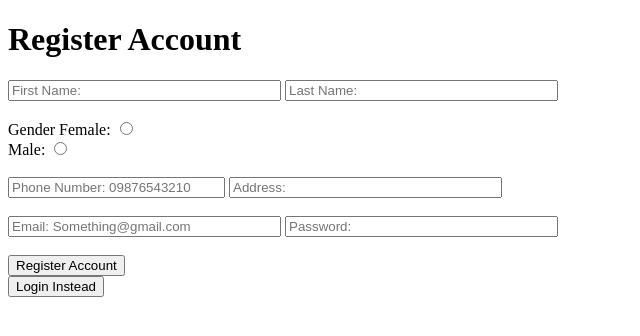
After one commit to bxlionelle/Resort-System, a Flask app: page /signup in a window 1280 px wide. The commit adds this page. Shown: the top 336 px of the page, without its empty margins (0-640 px from the left). Run offline with Flask 3, Linux system fonts and the light colour scheme.

Commit message:
maexplode naak

```diff
--- a/app.py
+++ b/app.py
@@ -1,10 +1,11 @@
-from flask import Flask, render_template, request, url_for, redirect
+from flask import Flask, render_template, request, url_for, redirect, session
 import sqlite3
 import os
 
 currentdirectory = os.path.dirname(os.path.abspath(__file__))
 
 app = Flask(__name__)
+app.secret_key = "hello"
 
 guestlist = []
 rooms = {
@@ -34,7 +35,80 @@ rooms = {
     }
 }
 
-@app.route("/", methods=["GET", "POST"])
+@app.route("/")
+def home():
+    return render_template ('home.html', rooms=rooms)
+
+@app.route('/signup', methods=["GET", "POST"])
+def signup():
+    if request.method == "POST":
+        customer = []
+        firstname = request.form.get("first-name")
+        lastname = request.form.get("last-name")
+        gender = request.form.get("gender")
+        cel_num = request.form.get("cel-number")
+        address = request.form.get("address")
+        email = request.form.get("email")
+        password = request.form.get("password")
+
+        session['user_info'] = {
+            'firstname': firstname,
+            'lastname': lastname,
+            'gender': gender,
+            'cel_num': cel_num,
+            'address': address,
+            'email': email,
+            'password': password
+        }
+
+        customer.append(firstname)
+        customer.append(lastname)
+        customer.append(gender)
+        customer.append(cel_num)
+        customer.append(address)
+        customer.append(email)
+        customer.append(password)
+
+        guestlist.append(customer)
+        print(guestlist)
+        return redirect(url_for('login'))
+    else:
+        return render_template('sign_up.html')
+
+@app.route('/login', methods=["GET", "POST"])
+def login():
+
+    if request.method == "POST":
+
+        get_email = request.form.get("email")
+        get_password = request.form.get("password")
+        valid = False
+
+        for customer in guestlist:
+            if get_email == customer[5] and get_password == customer[6]:
+                valid = True
+                session['user_info'] = {
+                    'firstname': customer[0],
+                    'lastname': customer[1],
+                    'gender': customer[2],
+                    'cel_num': customer[3],
+                    'address': customer[4],
+                    'email': customer[5],
+                }
+                break
+
+        if valid:
+            session['email'] = get_email
+            return render_template("index.html", rooms=rooms)
+        else:
+            return render_template('login.html', message="Invalid")
+
+    return render_template('login.html')
+
+
+
+
+@app.route("/index", methods=["GET", "POST"])
 def index():
 
     if request.method == "POST":
@@ -51,7 +125,10 @@ def index():
         guestlist.append(room_name)
 
         #Ig shoshow ha registration
+        user_info = session.get('user_info')
+
         return render_template("reservationform.html",
+            user_info=user_info,
             check_in=check_in,
             check_out=check_out,
             adults=adults,
@@ -76,46 +153,44 @@ def reservationform():
                 return generated_id
         id_gen = IDGenerator()
 
-
         guest = {
-            "firstname": request.form.get("firstname"),
-            "lastname": request.form.get("lastname"),
-            "address": request.form.get("address"),
-            "cel_num": request.form.get("cel-number"),
             "check_in": request.form.get("check_in"),
             "check_out": request.form.get("check_out"),
             "adults": request.form.get("adults"),
             "children": request.form.get("children"),
-            "room_name": request.form.get("room_type"),
-            "customer_id": id_gen.generate_id()
-
+            "room_name": request.form.get("room_name"),
+            "customer_id": id_gen.generate_id()  # ID GENERATOR :#
         }
 
+        # DB PURPOSES, DO NOT TOUCH UNLESS ASSIGNED TO YOU
         connection = sqlite3.connect(os.path.join(currentdirectory, "customer.db"))
-        cursor = connection.cursor()
+        #cursor = connection.cursor()
 
-        query1 = "INSERT INTO customer (firstname, lastname, address, cel_num, check_in, check_out, adults, children, room_name) VALUES (?, ?, ?, ?, ?, ?, ?, ?, ?)"
-        cursor.execute(query1, (guest["firstname"], guest["lastname"], guest["address"], guest["cel_num"], guest["check_in"], guest["check_out"], guest["adults"], guest["children"], guest["room_name"]))
         connection.commit()
         connection.close()
 
         guestlist.append(guest)
 
-        return redirect(url_for('payment', guest_index=len(guestlist) - 1))
+        return redirect(url_for('payment', guest_index=len(guestlist) - 1, guest=guest))
 
-
+    # para adi ha db, WAG GALAWIN
     check_in = request.args.get("check_in")
-    check_out = request.args.get("check_out" )
+    check_out = request.args.get("check_out")
     adults = request.args.get("adults")
     children = request.args.get("children")
-    room_type = request.args.get("room_name")
+    room_name = request.args.get("room_name")
 
-    return render_template("reservationform.html",
+    # An info na gin filled up ha signup
+    user_info = session.get('user_info')
+
+    return render_template("reservationform.html", user_info=user_info,
         check_in=check_in,
         check_out=check_out,
         adults=adults,
         children=children,
-        room_type=room_type)
+        room_name=room_name
+    )
+
 
 @app.route("/payment/<int:guest_index>", methods=['GET', 'POST'])
 def payment(guest_index):
@@ -126,13 +201,30 @@ def payment(guest_index):
         return redirect(url_for('receipt', guest_index=guest_index))
 
     guest = guestlist[guest_index]
-    return render_template("payment.html", guest=guest)
+    user_info = session.get('user_info')
+    check_in = request.args.get("check_in")
+    check_out = request.args.get("check_out")
+    adults = request.args.get("adults")
+    children = request.args.get("children")
+    room_name = request.args.get("room_name")
+
+
+    return render_template("payment.html", guest=guest, user_info=user_info,
+        check_in=check_in,
+        check_out=check_out,
+        adults=adults,
+        children=children,
+        room_name=room_name)
+    #room name di ko ma get
+
+
 
 
 @app.route("/receipt/<int:guest_index>")
 def receipt(guest_index):
     guest = guestlist[guest_index]
-    return render_template("receipt.html", guest=guest)
+    user_info = session.get('user_info')
+    return render_template("receipt.html", guest=guest, user_info=user_info)
 
 @app.route("/admin", methods=["GET"])
 def admin():
@@ -180,5 +272,4 @@ def admin():
 
 
 if __name__ == "__main__":
-   # db.create_all
     app.run(debug=True)
--- /dev/null
+++ b/templates/sign_up.html
@@ -0,0 +1,36 @@
+<!DOCTYPE html>
+<div class="form">
+    <h1 class="heading">Register Account</h1>
+    <form action = "{{url_for("signup")}}" method = "POST">
+        <div>
+            <input class="input" type="text" name="first-name" id="first-name" placeholder="First Name: " required size="31">
+            <input class="input" type="text" name="last-name" id="last-name" placeholder="Last Name: " required size="31">
+        </div>
+        <br>
+        <div>
+            Gender
+            Female: <input type="radio" name="gender" value=""><br>
+            Male: <input type="radio" name="gender" value=""><br>
+        </div>
+        <br>
+        <div>
+            <input class="input" id="cel-num" type="tel" name="cel-number" id="cel-number" placeholder="Phone Number: 09876543210" required minlength="11" maxlength="11" required pattern="\d*", size="24">
+            <input class="input" id="" type="text" name="address" id="address" placeholder="Address:" required size="31">
+        </div>
+        <br>
+        <div>
+            <input class="input" type="email" name="email" id="email" placeholder="Email: Something@gmail.com" required size="31">
+            <input class="input" type="text" name="password" id="password" placeholder="Password:" required minlength="8" size="31">
+        </div>
+        <br>
+        <div>
+            <input type="submit" value="Register Account" class="button" id="submit">
+            <br>
+            <a href="login"><input type="button" value="Login Instead" name="login" class="button" id="login"></a>
+        </div>
+    </form>
+    <div>
+
+    </div>
+</div>
+</html>
```
Also changed, not shown: templates/home.html (added, +84 -0 lines), templates/index.html (+7 -2 lines), templates/login.html (+7 -9 lines), templates/payment.html (+4 -3 lines), templates/receipt.html (+4 -4 lines), templates/reservationform.html (+12 -15 lines), README.md, customer.db, templates/base.html (deleted).
